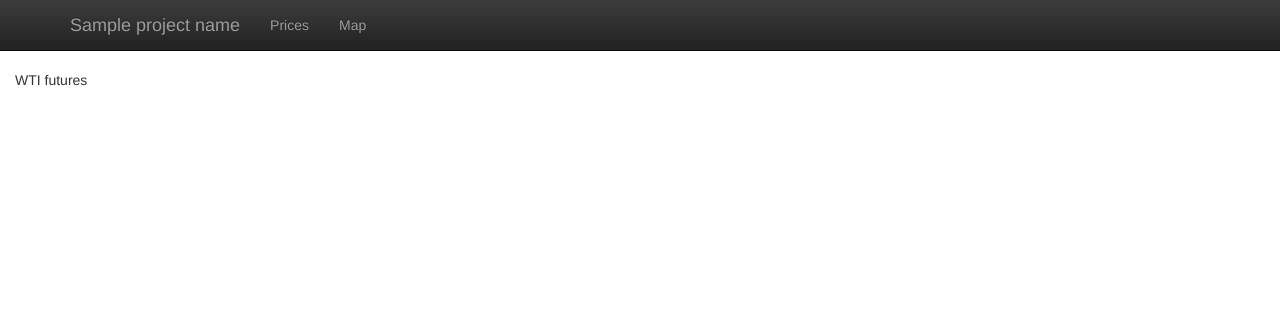
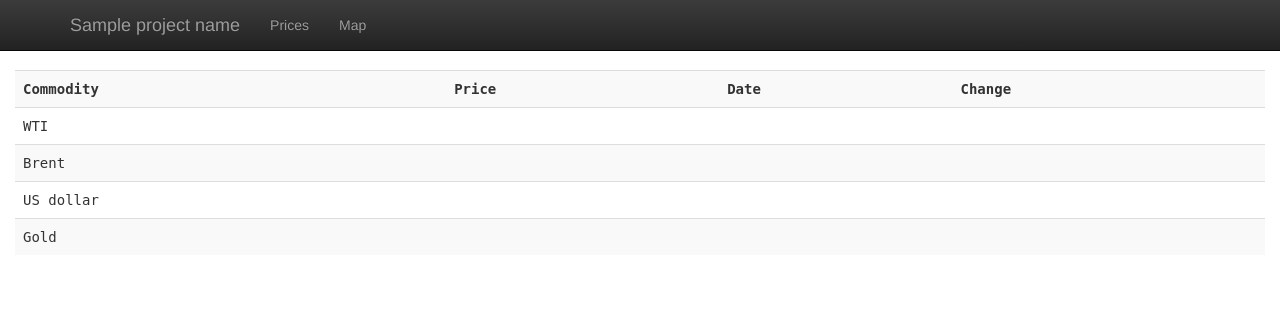
Before and after one commit to Cightline/oil_watch, a Flask app: template templates/prices.html in a window 1280 px wide. Shown: the top 311 px of the page. Run offline with Flask 2, Linux system fonts and the light colour scheme; the template is opened without the code that fills it: most values are stand-ins (such as "Sample title", 1, 10 or a date in 2020); some libraries are stand-ins or nearby versions.

Commit message:
price.html update

```diff
--- a/get_data.py
+++ b/get_data.py
@@ -22,8 +22,8 @@
     jd = data.json()['query']['results']['quote']
 
     # debug
-    #for key in jd.keys():
-    #    print(key, jd[key])
+    for key in jd.keys():
+        print(key, jd[key])
 
     # We want this to fail is something isn't here
     # LastTradeDate 7/15/2016
@@ -33,6 +33,8 @@
     new_data = db.base.classes.prices(p_time=datetime.now(),
                                       r_time=r_time,
                                       ticker=ticker,
+                                      name=jd['Name'],
+                                      change=jd['Change'],
                                       price=jd['LastTradePriceOnly'])
     db.session.add(new_data)
     db.session.commit()
--- a/sql/price_schema.py
+++ b/sql/price_schema.py
@@ -12,3 +12,5 @@
 
     price       = Column(Float)
     ticker      = Column(String(100))
+    name        = Column(String(200))
+    change      = Column(String(100))
--- a/templates/prices.html
+++ b/templates/prices.html
@@ -1,7 +1,63 @@
 {% include 'header.html' %}
 {% include 'navigation.html' %}
 
+{% set wti   = db.session.query(db.base.classes.prices).filter(db.base.classes.prices.ticker == 'CLQ16.NYM').first() %}
+{% set brent = db.session.query(db.base.classes.prices).filter(db.base.classes.prices.ticker == 'BZU16.NYM').first() %}
+{% set gold  = db.session.query(db.base.classes.prices).filter(db.base.classes.prices.ticker == 'YGQ16.NYB').first() %}
+{% set us_dollar  = db.session.query(db.base.classes.prices).filter(db.base.classes.prices.ticker == 'DX-Y.NYB').first() %}
+
+<style>
+th
+{
+    font-family: monospace;
+}
+
+tr
+{
+    font-family: monospace;
+}
+
+</style>
+
+
 <div class="container-fluid">
-    <p>WTI futures</p>
-    {{ db.session.query(db.base.classes.prices).filter(db.base.classes.prices.ticker == 'CLQ16.NYM').first().price }}
+    <table class="table table-striped">
+        <tr>
+            <th>Commodity</th>
+            <th>Price</th>
+            <th>Date</th>
+            <th>Change</th>
+        </tr>
+        <tr>
+            <td> WTI </td>
+            <td> {{ wti.price }} </td>
+            <td> {{ wti.p_time.strftime('%B %d %Y') }} </td>
+            <td> {{ wti.change }} </td>
+        </tr>
+
+        <tr>
+            <td> Brent </td>
+            <td> {{ brent.price }} </td>
+            <td> {{ brent.p_time.strftime('%B %d %Y') }} </td>
+            <td> {{ brent.change }}</td>
+        </tr>
+
+        <tr>
+            <td>US dollar</td>
+            <td>{{ us_dollar.price }}</td>
+            <td>{{ us_dollar.p_time.strftime('%B %d %Y') }} </td>
+            <td> {{ us_dollar.change }} </td>
+        </tr>
+
+
+        <tr>
+            <td>Gold</td>
+            <td>{{ gold.price }}</td>
+            <td>{{ gold.p_time.strftime('%B %d %Y') }} </td>
+            <td> {{ gold.change }} </td>
+        </tr>
+
+
+
+    </table>
 </div>
```
